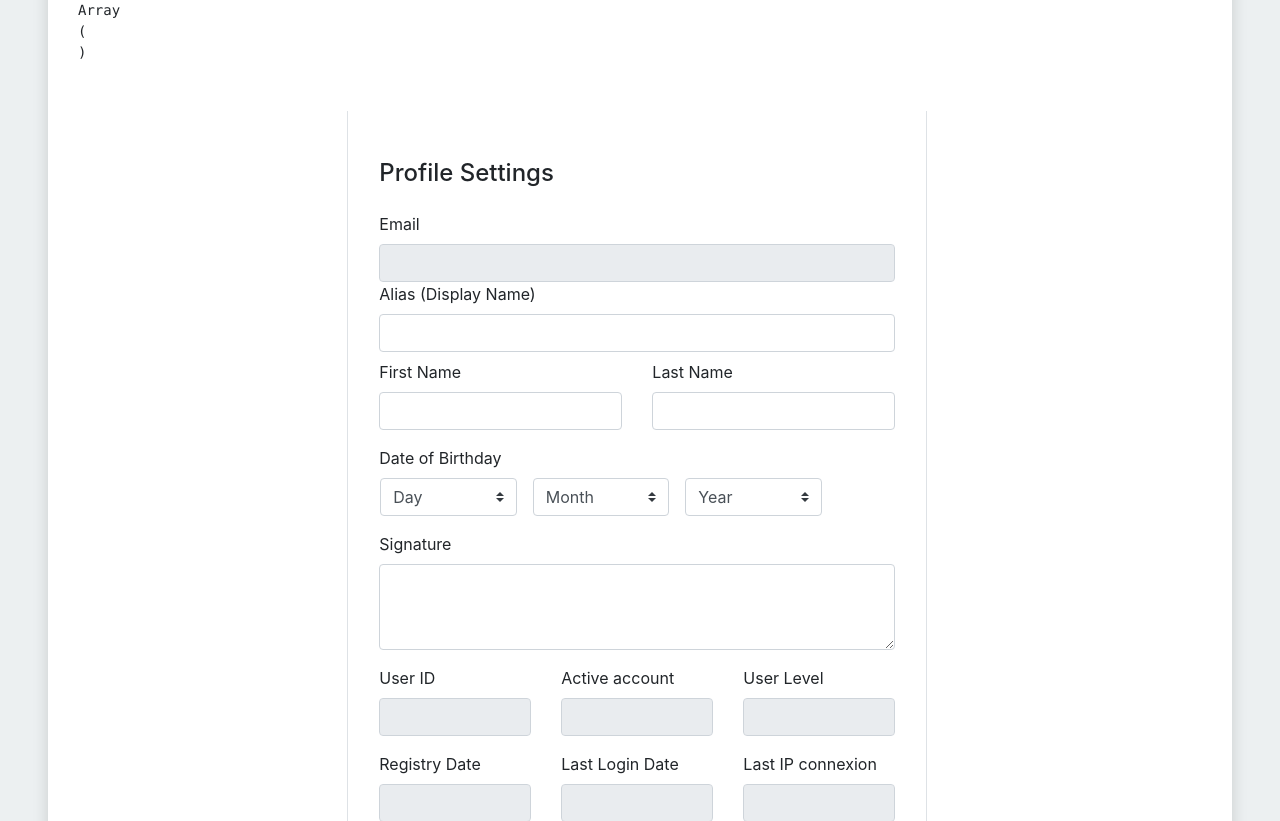
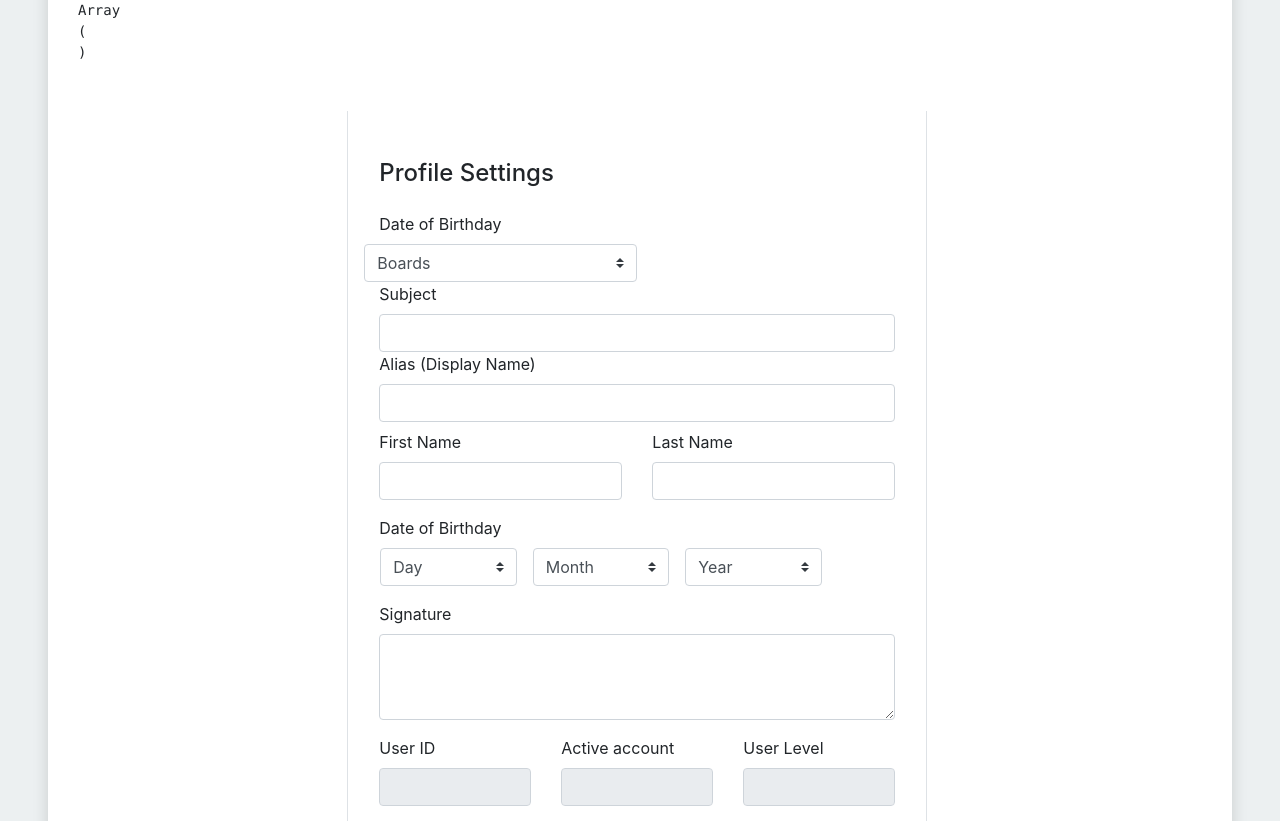
Before and after one commit to Freecey/Bulletin-Board-Project, a PHP site: page /topics-creat.php in a window 1280 px wide. Shown: the part 629-1450 px from the top of the page. Run offline with PHP 8.4, Linux system fonts and the light colour scheme; the visitor is signed in with stand-in values (Sample User, id 1); data that the repository does not hold is empty; some libraries are stand-ins or nearby versions.

Commit message:
topic creation page
start to create page form profile topiccreatform.php
start to create code php topiccreatform.php

...
STOP because to topic, créate from new post ????

```diff
--- a/includes/topic/topiccreat.php
+++ b/includes/topic/topiccreat.php
@@ -26,22 +26,33 @@
 $User_DATA=$select_USER->fetch();
 
 // catch board name
-// $select_BOARDS = $conn->prepare("SELECT * FROM boards");
-// $select_BOARDS->setFetchMode(PDO::FETCH_ASSOC);
-// $select_BOARDS->execute();
-// $BOARDS_DATA = Array();
+$select_BOARDS = $conn->prepare("SELECT * FROM boards");
+$select_BOARDS->setFetchMode(PDO::FETCH_ASSOC);
+$select_BOARDS->execute();
+$BOARDS_DATA = Array();
 // =$select_BOARDS->fetch();
 // $BOARDS_Name = $BOARDS_DATA['board_name'];
 
 
-$select_BOARDS = mysql_query("SELECT board_id FROM boards");
-$BOARDS_DATA = Array();
-while ($table_brd = mysql_fetch_array($select_BOARDS, MYSQL_ASSOC)) {
-    $BOARDS_DATA[] =  $table_brd['board_id'];
-    $BOARDS_DATA[] =  $table_brd['board_name'];
-    $BOARDS_DATA[] =  $table_brd['board_desciption'];
-    $BOARDS_DATA[] =  $table_brd['Board_image'];
+
+$select_BOARDS = $conn->query("SELECT * FROM boards ");
+while($REQ_BRD_DATA = $select_BOARDS->fetch()) {
+  $BOARDS_DATA[] =  $REQ_BRD_DATA['board_id'];
+  $BOARDS_DATA['board_name'] =  $REQ_BRD_DATA['board_name'];
+  $BOARDS_DATA['board_desciption'] =  $REQ_BRD_DATA['board_desciption'];
+  $BOARDS_DATA['Board_image'] =  $REQ_BRD_DATA['Board_image'];
 }
+$select_BOARDS->closeCursor();
+
+
+// $select_BOARDS = mysql_query("SELECT board_id FROM boards");
+// // $BOARDS_DATA = Array();
+// while ($table_brd = mysql_fetch_array($select_BOARDS, MYSQL_ASSOC)) {
+//     $BOARDS_DATA[] =  $table_brd['board_id'];
+//     $BOARDS_DATA[] =  $table_brd['board_name'];
+//     $BOARDS_DATA[] =  $table_brd['board_desciption'];
+//     $BOARDS_DATA[] =  $table_brd['Board_image'];
+// }
 
 
 // TEST Catched data
--- a/includes/topic/topiccreatform.php
+++ b/includes/topic/topiccreatform.php
@@ -20,11 +20,26 @@
                         <?php echo $passmatchErr; ?>
                         <?php echo $UpdPWDOK; ?>
                     </div> -->
+
                     <div class="d-flex justify-content-between align-items-center mb-3">
                         <h4 class="text-right">Profile Settings </h4>
                     </div>
                     <div class="row mt-3">
-                        <div class="col-md-12"><label class="labels">Email</label><input type="email" class="form-control" name="user_email" value="<?php echo $data['user_email'] ?>" readonly></div>
+                    <label class="col-md-12" for="inlineFormCustomSelectPref">Date of Birthday</label>
+                        <select class="custom-select col-md-6 ml-6" name="dobd">
+                            <option value="<?php echo $dobday ?>">Boards</option>
+                            <?php
+                            for($i=1;$i<=31;$i++)
+                            {
+                                if ($i == $dobday){
+                                    echo "<option value='$i' selected>".$i."</option>";
+                                } else {
+                                    echo "<option value='$i'>".$i."</option>";
+                                }
+                            }
+                            ?>
+                        </select>
+                        <div class="col-md-12"><label class="labels">Subject</label><input type="text" class="form-control" name="new_topic_name" value="<?php echo $new_topic_name['new_topic_name'] ?>" required></div>
                         <div class="col-md-12"><label class="labels">Alias (Display Name) <?php echo $usernameErr; ?></label><input type="text" class="form-control  <?php echo $nameclasserr; ?>" name="user_name" value="<?php echo $data['user_name'] ?>" required></div>
                     </div>
                     <div class="row mt-2">
```
